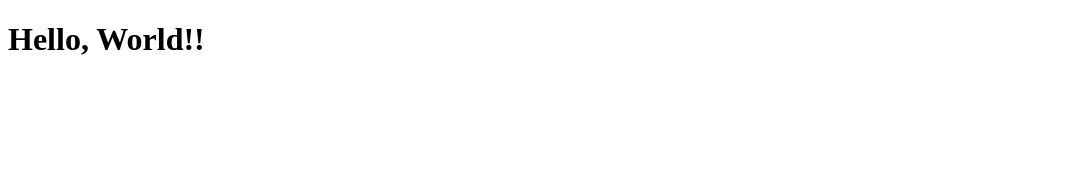
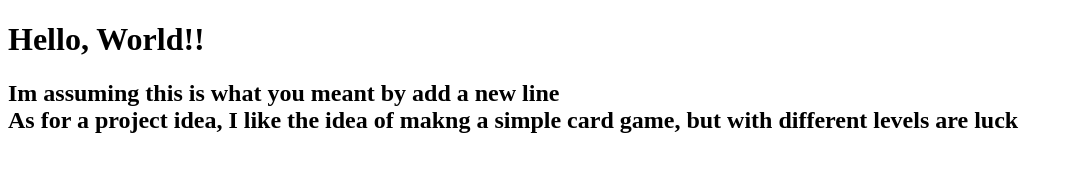
Before and after one commit to EverestMC/CS3338-first-project, a plain HTML site: page index.html in a window 1280 px wide. Shown: the whole page, without its empty margins (0-1073 px from the left). Drawn offline with Linux system fonts and the light colour scheme.

Commit message:
Added an idea for a final project

```diff
--- a/index.html
+++ b/index.html
@@ -7,5 +7,7 @@
 </head>
 <body>
     <h1>Hello, World!!</h1>
+    <h2>Im assuming this is what you meant by add a new line<br>
+    As for a project idea, I like the idea of makng a simple card game, but with different levels are luck</h2>
 </body>
 </html>
```
